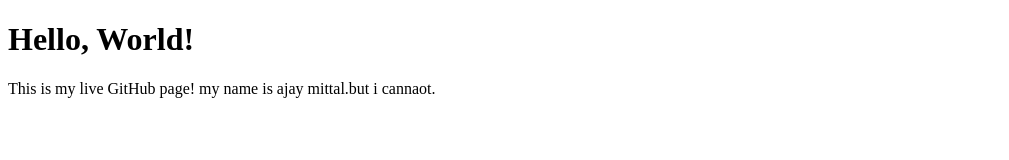
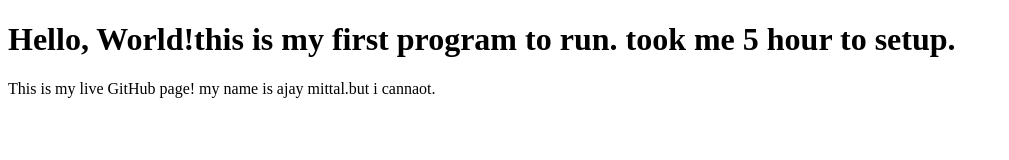
Before and after one commit to KaalMittal/ajay, a plain HTML site: page index.html in a window 1280 px wide. Shown: the whole page, without its empty margins (0-1009 px from the left). Drawn offline with Linux system fonts and the light colour scheme.

Commit message:
third attemt

```diff
--- a/index.html
+++ b/index.html
@@ -6,7 +6,7 @@
     <title>My Live Page</title>
 </head>
 <body>
-    <h1>Hello, World!</h1>
+    <h1>Hello, World!this is my first program to run. took me 5 hour to setup.</h1>
     <p>This is my live GitHub page! my name is ajay mittal.but i cannaot.</p>
 </body>
 </html>
```
